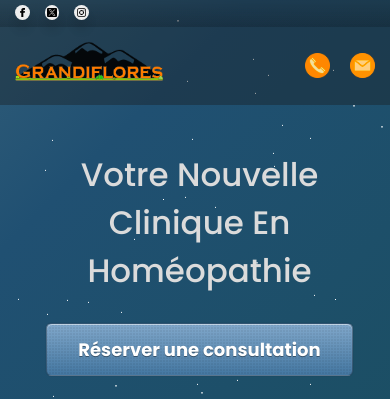
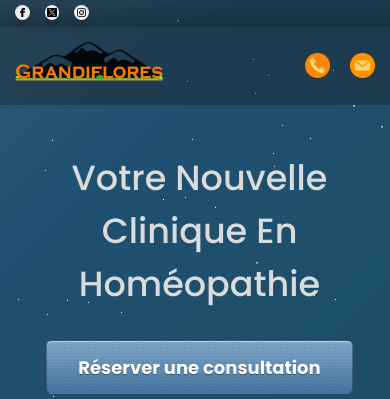
Before and after one commit to nicoloprog/grandiflores, a Next.js app: page / in a window 390 px wide. Shown: the top 399 px of the page. Built offline with nearby package versions, Linux system fonts and the light colour scheme; a web font is replaced by a local one.

Commit message:
font hero ajustement

```diff
--- a/src/components/section/HeroHome/HeroHome.module.scss
+++ b/src/components/section/HeroHome/HeroHome.module.scss
@@ -691,7 +691,7 @@
         font-size: clamp(1rem, 0.6667rem + 1.3333vw, 2rem);
         margin-top: 0;
         @media screen and (max-width: 450px) {
-          font-size: 32.5px;
+          font-size: 35px;
           font-weight: 500;
           margin-top: 20px;
         }
```
